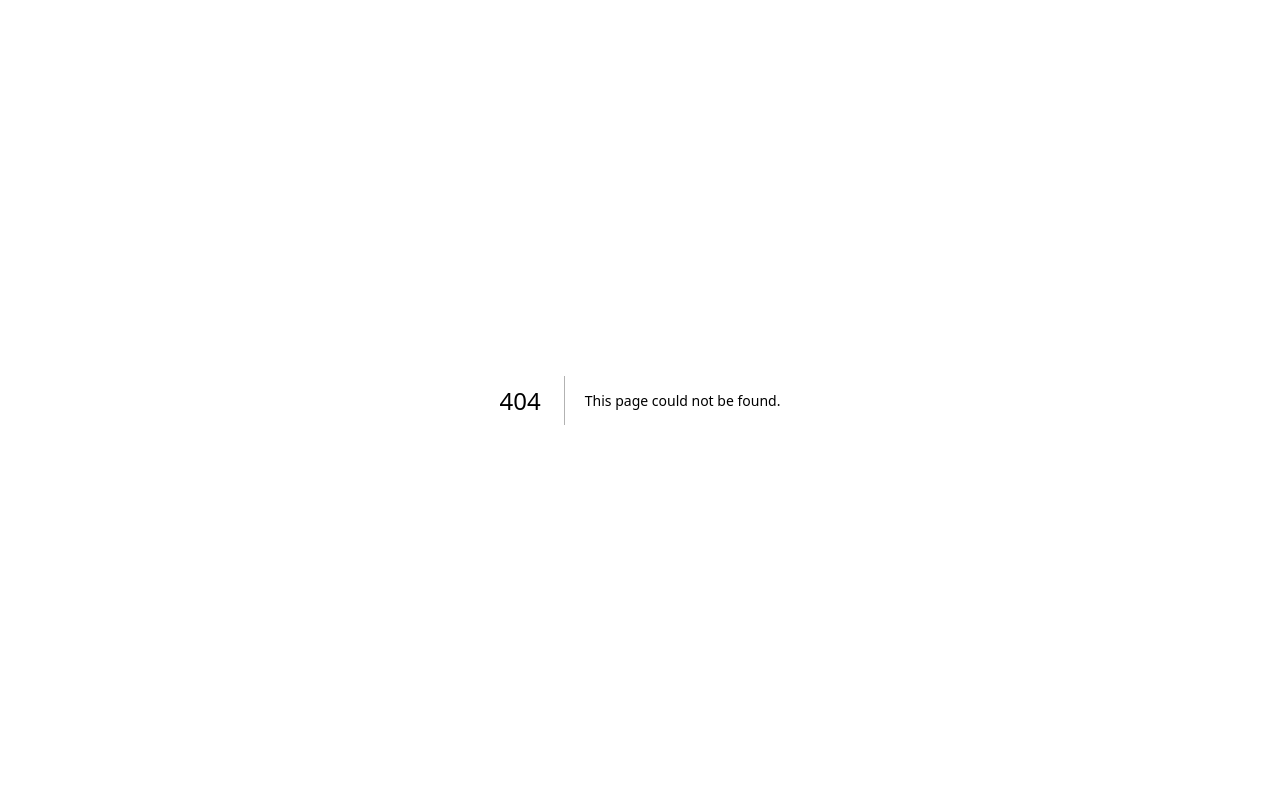
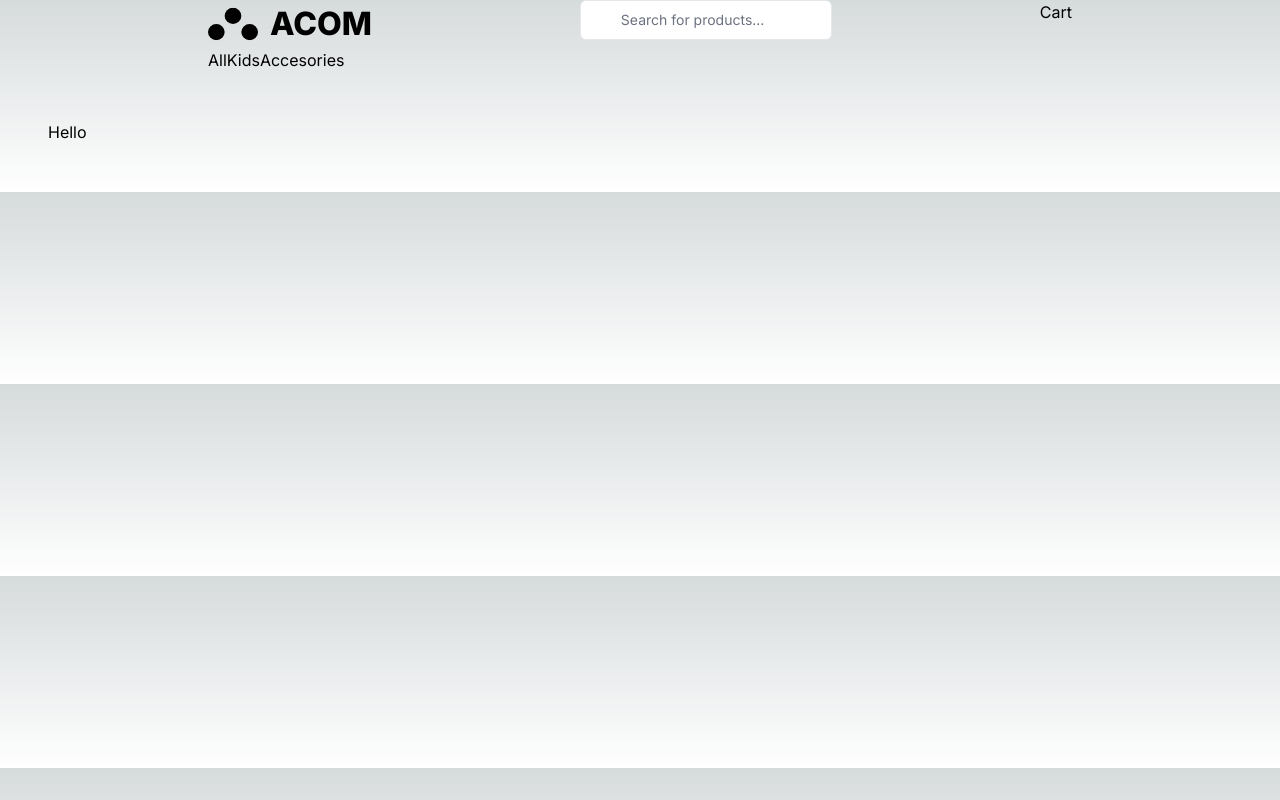
Before and after one commit to troybllo/commerce-app, a Next.js app: page /dashboard in a window 1280 px wide. Before the commit this address had no page. Built offline with nearby package versions, Linux system fonts and the light colour scheme.

Commit message:
Add Dashboard Page and Navbar
Added static Navbar component to the layout

```diff
--- /dev/null
+++ b/src/app/dashboard/(overview)/page.tsx
@@ -0,0 +1,7 @@
+export default function Page() {
+  return (
+    <div>
+      <div>Hello</div>
+    </div>
+  );
+}
--- /dev/null
+++ b/src/app/dashboard/layout.tsx
@@ -0,0 +1,12 @@
+import NavBar from "@/app/ui/dashboard/navbar";
+
+export default function Layout({ children }: { children: React.ReactNode }) {
+  return (
+    <div className="flex flex-col">
+      <div>
+        <NavBar />
+      </div>
+      <div className="flex-grow p-6 md:overflow-y-auto md:p-12">{children}</div>
+    </div>
+  );
+}
--- a/src/app/page.tsx
+++ b/src/app/page.tsx
@@ -1,12 +1,13 @@
 import Link from "next/link";
 import Image from "next/image";
 import ButtonIcon from "./ui/button-icon";
+import Logo from "./ui/acom-logo";
 
 export default function Home() {
   return (
     <main className="flex flex-col p-6 gap-5">
       <div className="flex  bg-white rounded w-full p-10 items-start h-30">
-        <p className="text-black font-extrabold text-[32px]">ACOM</p>
+        <Logo />
       </div>
       <div className="mt-40">
         <div className="flex flex-row">
@@ -18,7 +19,7 @@ export default function Home() {
         <div className=" flex mt-3 flex-col w-1/6 gap-6">
           <Link
             className="flex rounded-lg border-white border-2  p-4 "
-            href="_"
+            href="/(overview)"
           >
             <p>Catalog</p>
             <ButtonIcon />
--- /dev/null
+++ b/src/app/ui/acom-logo.tsx
@@ -0,0 +1,10 @@
+import Image from "next/image";
+
+export default function Logo() {
+  return (
+    <div className="flex flex-row gap-3">
+      <Image src="/Logo1.svg" width={50} height={50} alt="_" />
+      <p className="text-black font-extrabold text-[32px]">ACOM</p>
+    </div>
+  );
+}
--- /dev/null
+++ b/src/app/ui/dashboard/navbar.tsx
@@ -0,0 +1,22 @@
+import Link from "next/link";
+import Logo from "../acom-logo";
+import Search from "../search";
+
+export default function NavBar() {
+  return (
+    <div className="flex flex-row justify-evenly">
+      <div>
+        <Logo />
+        <Link href={""}>All</Link>
+        <Link href={""}>Kids</Link>
+        <Link href={""}>Accesories</Link>
+      </div>
+      <div>
+        <Search />
+      </div>
+      <div>
+        <button className="border-2px border-gray-700">Cart</button>
+      </div>
+    </div>
+  );
+}
--- /dev/null
+++ b/src/app/ui/search.tsx
@@ -0,0 +1,13 @@
+export default function Search() {
+  return (
+    <div>
+      <label htmlFor="search" className="sr-only">
+        Search
+      </label>
+      <input
+        className="peer block w-full rounded-md border border-gray-200 py-[9px] pl-10 text-sm outline-2 placeholder:text-gray-500"
+        placeholder="Search for products..."
+      />
+    </div>
+  );
+}
```
Also changed, not shown: public/Logo1.svg (added), src/app/dashboard/(overview)/loading.tsx (added).
